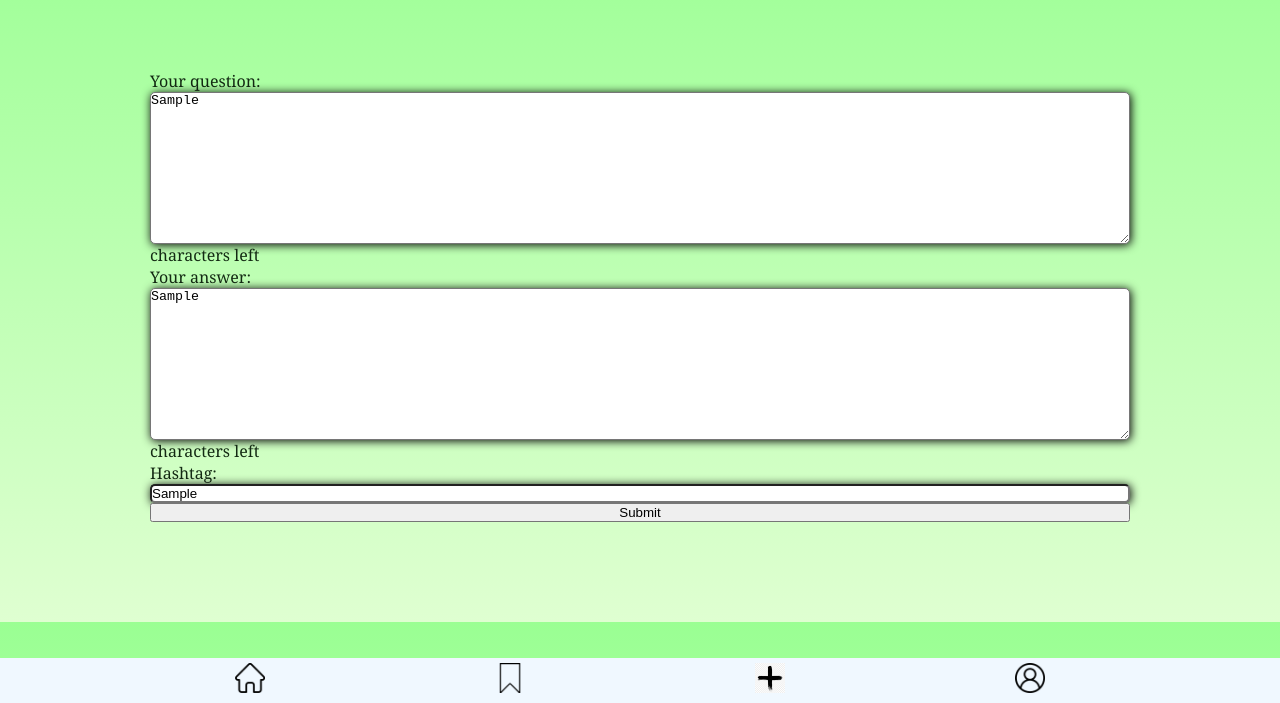
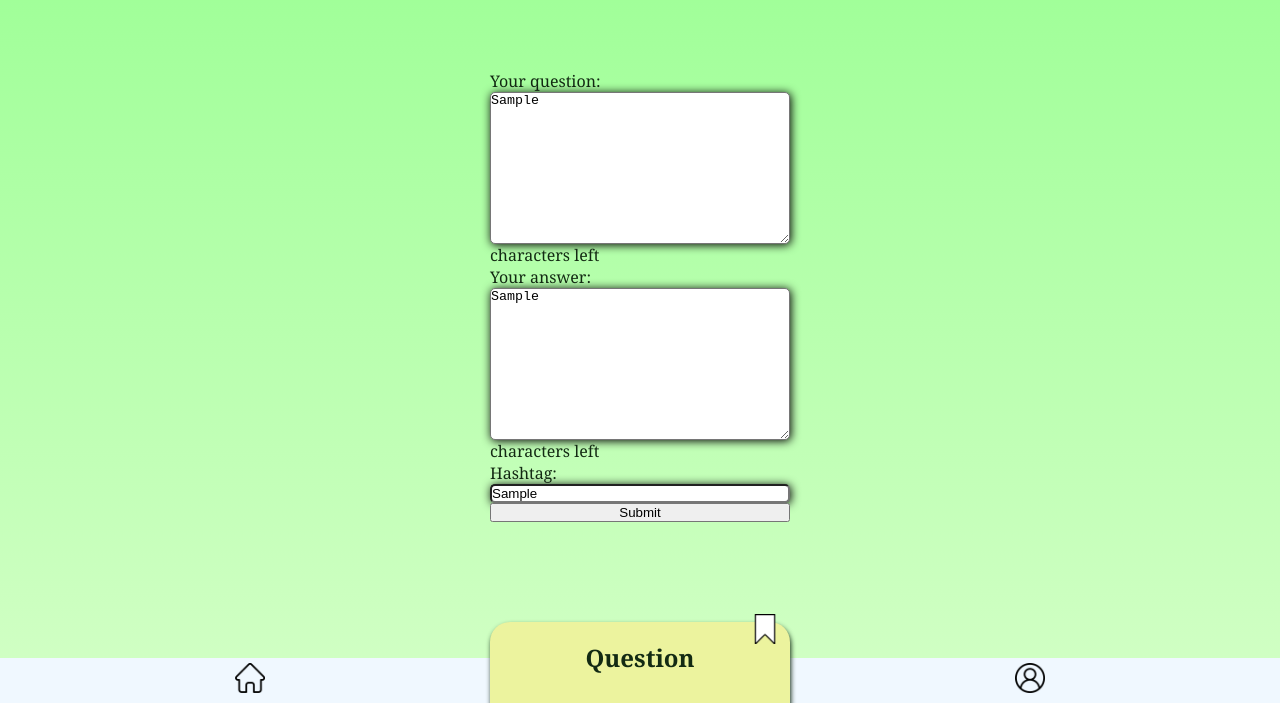
Before and after one commit to victor-f-santos/victor-quiz-app, a plain HTML site: page form.html in a window 1280 px wide. Both pictures are taken after typing "Sample", "Sample", "Sample" into the empty fields and a click on the button "Submit". Shown: the part 97-800 px from the top of the page. Drawn offline with Linux system fonts and the light colour scheme.

Commit message:
card updated

```diff
--- a/Components/form.css
+++ b/Components/form.css
@@ -1,8 +1,8 @@
 .form {
   display: grid;
-  /* grid-template-columns: 1fr 1fr; */
-  margin: 0 150px;
-  /* gap: 2rem; */
+
+  margin: 0 auto;
+  max-width: 300px;
 }
 
 #your-question,
--- a/JS/form.js
+++ b/JS/form.js
@@ -6,16 +6,36 @@ form.addEventListener("submit", (event) => {
   event.preventDefault();
   const formData = new FormData(event.target);
   const data = Object.fromEntries(formData);
+  console.log(data);
 
   const card = document.createElement("section");
+  card.classList.add("question-card");
+  document.body.append(card);
+
+  const img = document.createElement("img");
+  img.classList.add("question-card__bookmark");
+  img.setAttribute("src", "./img/bookmark.png");
+  card.append(img);
+
+  const h2 = document.createElement("h2");
+  h2.textContent = "Question";
+  card.append(h2);
 
   const questionHeading = document.createElement("p");
+
+  const button = document.createElement("button");
+
+  const div = document.createElement("div");
+
   questionHeading.textContent = data["your-question"];
+  button.textContent = data["your-answer"];
+
+  button.classList.add("question-card__button");
+  questionHeading.classList.add("question-card__answer");
+  div.classList.add("question-card__tags");
 
   card.append(questionHeading);
-  card.classList.add("question-card");
-
-  document.body.append(card, bookmark);
+  card.append(button);
 });
 
 message.addEventListener("input", function () {
```
